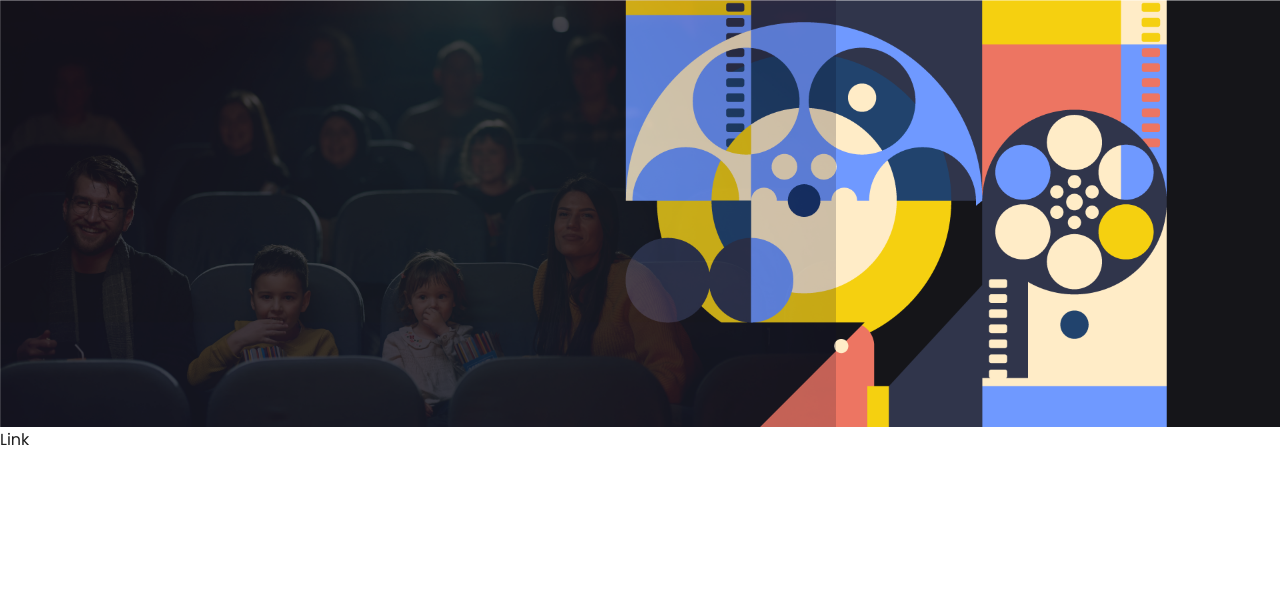
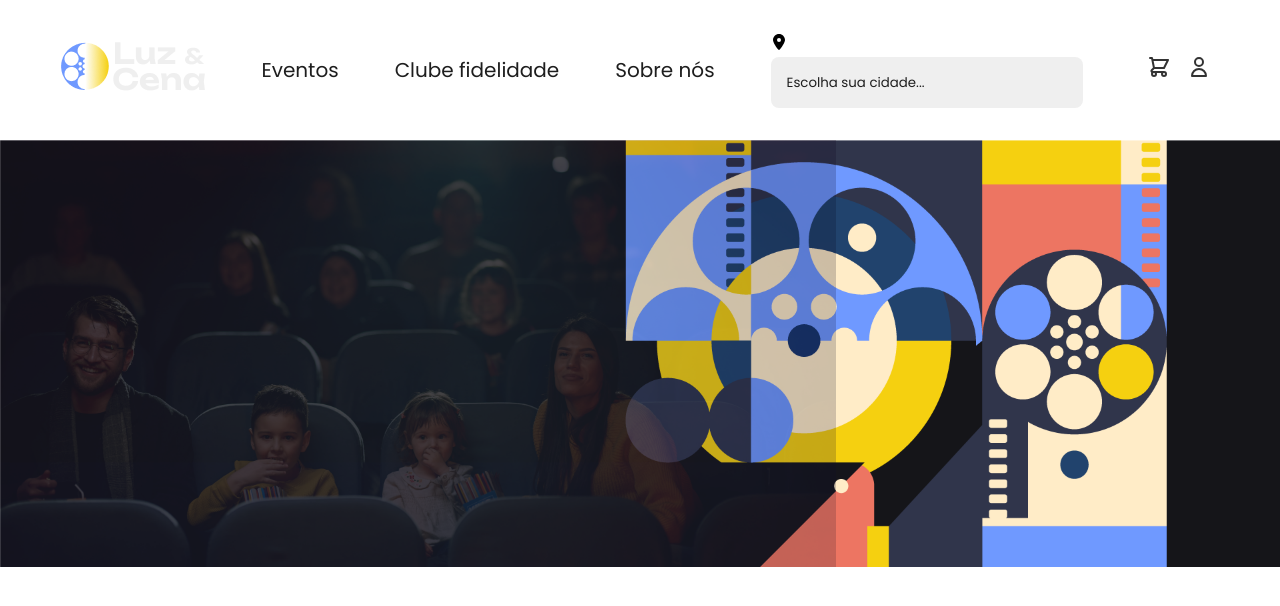
Before and after one commit to Guimaraes131/luz-e-cena, a React (Vite) app: page / in a window 1280 px wide. Shown: the top 606 px of the page. Built offline with nearby package versions, Linux system fonts and the light colour scheme; a web font is replaced by a local one.

Commit message:
Add Header no App.tsx

```diff
--- a/package.json
+++ b/package.json
@@ -12,7 +12,8 @@
   "dependencies": {
     "classnames": "^2.5.1",
     "react": "^19.0.0",
-    "react-dom": "^19.0.0"
+    "react-dom": "^19.0.0",
+    "react-icons": "^5.5.0"
   },
   "devDependencies": {
     "@eslint/js": "^9.22.0",
--- a/src/App.tsx
+++ b/src/App.tsx
@@ -1,11 +1,11 @@
 import Banner from "./components/Banner"
-import Link from "./components/Link"
+import Header from "./components/Header"
 
 const App = () => {
     return (
         <>
+            <Header/>
             <Banner src="public\Imagens\Banner Desktop.png" alt="Banner"/>
-            <Link href="/" target="_blank">Link</Link>
         </>
     )
 }
--- /dev/null
+++ b/src/components/Header/components/HeaderActions.tsx
@@ -0,0 +1,17 @@
+import { HiOutlineShoppingCart, HiOutlineUser } from "react-icons/hi";
+import Button from "../../Button";
+
+const HeaderActions = () => {
+    return (
+        <div>
+            <Button variant="icon">
+                <HiOutlineShoppingCart/>
+            </Button>
+            <Button variant="icon">
+                <HiOutlineUser/>
+            </Button>
+        </div>
+    )
+}
+
+export default HeaderActions;
--- a/src/components/Header/components/HeaderFormFilters.tsx
+++ b/src/components/Header/components/HeaderFormFilters.tsx
@@ -1,6 +1,31 @@
+import SelectorGroup from "../../Selector/SelectorGroup";
+import { FaLocationDot } from "react-icons/fa6";
+import SelectorOption from "../../Selector/SelectorOption";
+
+const cidades = [
+    { id: 1, nome: "São Paulo" },
+    { id: 2, nome: "Rio de Janeiro" },
+    { id: 3, nome: "Belo Horizonte" },
+    { id: 4, nome: "Curitiba" },
+    { id: 5, nome: "Porto Alegre" },
+];
+
 const HeaderFormFilters = () => {
     return (
-        <div></div>
+        <form>
+            <SelectorGroup id="cidade" icon={<FaLocationDot/>}>
+                <SelectorOption value="" label="Escolha sua cidade..."/>
+                {cidades.map((cidade) => {
+                    return (
+                        <SelectorOption
+                            key={cidade.id}
+                            value={cidade.nome}
+                            label={cidade.nome}
+                        />
+                    )
+                })}
+            </SelectorGroup>
+        </form>
     )
 }
 
--- /dev/null
+++ b/src/components/Header/components/HeaderLinks.tsx
@@ -0,0 +1,14 @@
+import MenuItem from "../../Menu/MenuItem";
+import MenuList from "../../Menu/MenuList";
+
+const HeaderLinks = () => {
+    return (
+        <MenuList>
+            <MenuItem>Eventos</MenuItem>
+            <MenuItem>Clube fidelidade</MenuItem>
+            <MenuItem>Sobre nós</MenuItem>
+        </MenuList>
+    )
+}
+
+export default HeaderLinks;
--- a/src/components/Header/index.tsx
+++ b/src/components/Header/index.tsx
@@ -1,6 +1,33 @@
+import Logo from "../Logo";
+import HeaderActions from "./components/HeaderActions";
+import HeaderFormFilters from "./components/HeaderFormFilters";
+import HeaderLinks from "./components/HeaderLinks";
+import HeaderList from "./components/HeaderList";
+import HeaderListItem from "./components/HeaderListItem";
+
 const Header = () => {
     return (
-        <div></div>
+        <header>
+            <HeaderList>
+
+                <HeaderListItem>
+                    <Logo src="/public/Logo e Favicon/Logo.png"/>
+                </HeaderListItem>
+
+                <HeaderListItem>
+                    <HeaderLinks/>
+                </HeaderListItem>
+
+                <HeaderListItem>
+                    <HeaderFormFilters/>
+                </HeaderListItem>
+
+                <HeaderListItem>
+                    <HeaderActions/>
+                </HeaderListItem>
+
+            </HeaderList>
+        </header>
     )
 }
 
--- /dev/null
+++ b/src/components/Logo/index.tsx
@@ -0,0 +1,5 @@
+const Logo = ({...props}: React.ImgHTMLAttributes<HTMLImageElement>) => {
+    return <img {...props} />
+}
+
+export default Logo;
--- /dev/null
+++ b/src/components/Menu/MenuItem/index.tsx
@@ -0,0 +1,15 @@
+import Link from "../../Link";
+
+interface MenuItemProps extends React.LiHTMLAttributes<HTMLLIElement> {
+    href?: string;
+}
+
+const MenuItem = ({children, href="#"}: MenuItemProps) => {
+    return (
+        <li>
+            <Link href={href}>{children}</Link>
+        </li>
+    )
+}
+
+export default MenuItem;
--- /dev/null
+++ b/src/components/Menu/MenuList/MenuList.module.css
@@ -0,0 +1,20 @@
+.navegacao {
+    display: flex;
+    gap: var(--gap-xl);
+    font-family: var(--fonte-texto);
+    font-size: var(--font-size-m);
+    font-weight: 400;
+}
+
+.navegacao {
+    list-style: none;
+    padding-left: 0;
+}
+
+.navegacao li {
+    list-style: none;
+}
+
+.navegacao li a {
+    display: block;
+}
--- /dev/null
+++ b/src/components/Menu/MenuList/index.tsx
@@ -0,0 +1,13 @@
+import styles from "./MenuList.module.css"
+
+const MenuList = ({children}: React.HTMLAttributes<HTMLUListElement>) => {
+    return (
+        <nav>
+            <ul className={styles.navegacao}>
+                {children}
+            </ul>
+        </nav>
+    )
+}
+
+export default MenuList;
--- a/src/components/Selector/SelectorGroup/index.tsx
+++ b/src/components/Selector/SelectorGroup/index.tsx
@@ -1,12 +1,12 @@
 import React from "react";
 import styles from './SelectorGroup.module.css'
 
-interface SelectorGroup extends React.SelectHTMLAttributes<HTMLSelectElement> {
+interface SelectorGroupProps extends React.SelectHTMLAttributes<HTMLSelectElement> {
     icon?: React.ReactNode;
 }
 
 
-const SelectorGroup = ({icon, children, ...rest}: SelectorGroup) => {
+const SelectorGroup = ({icon, children, ...rest}: SelectorGroupProps) => {
     return (
         <div className={styles.container}>
             {icon && <div className={styles.icon}>{icon}</div>}
```
Also changed, not shown: src/components/Selector/SelectorOption/index.tsx (+3 -4 lines), 1 other file (tests, documents, lock files or other folders).
